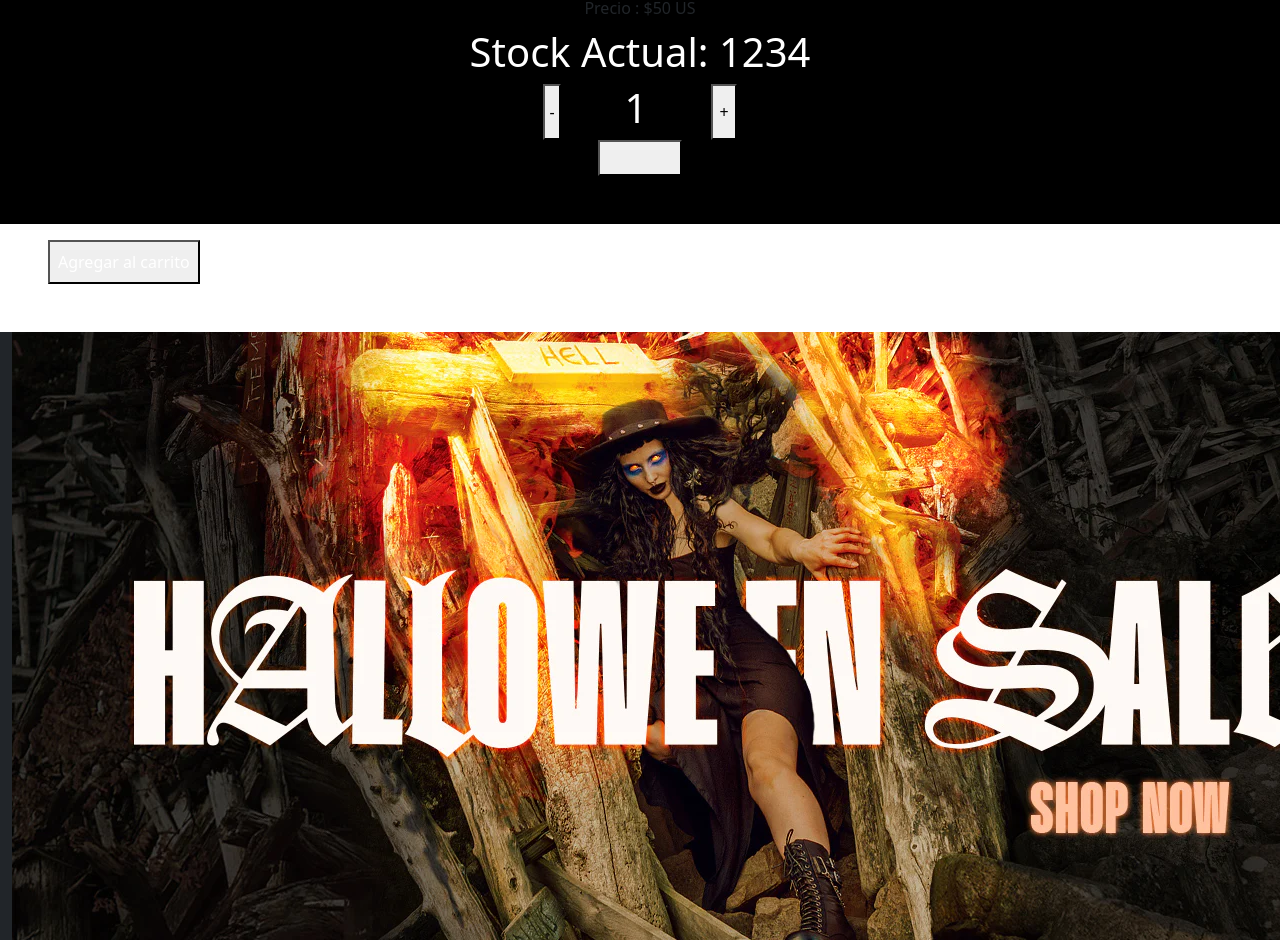
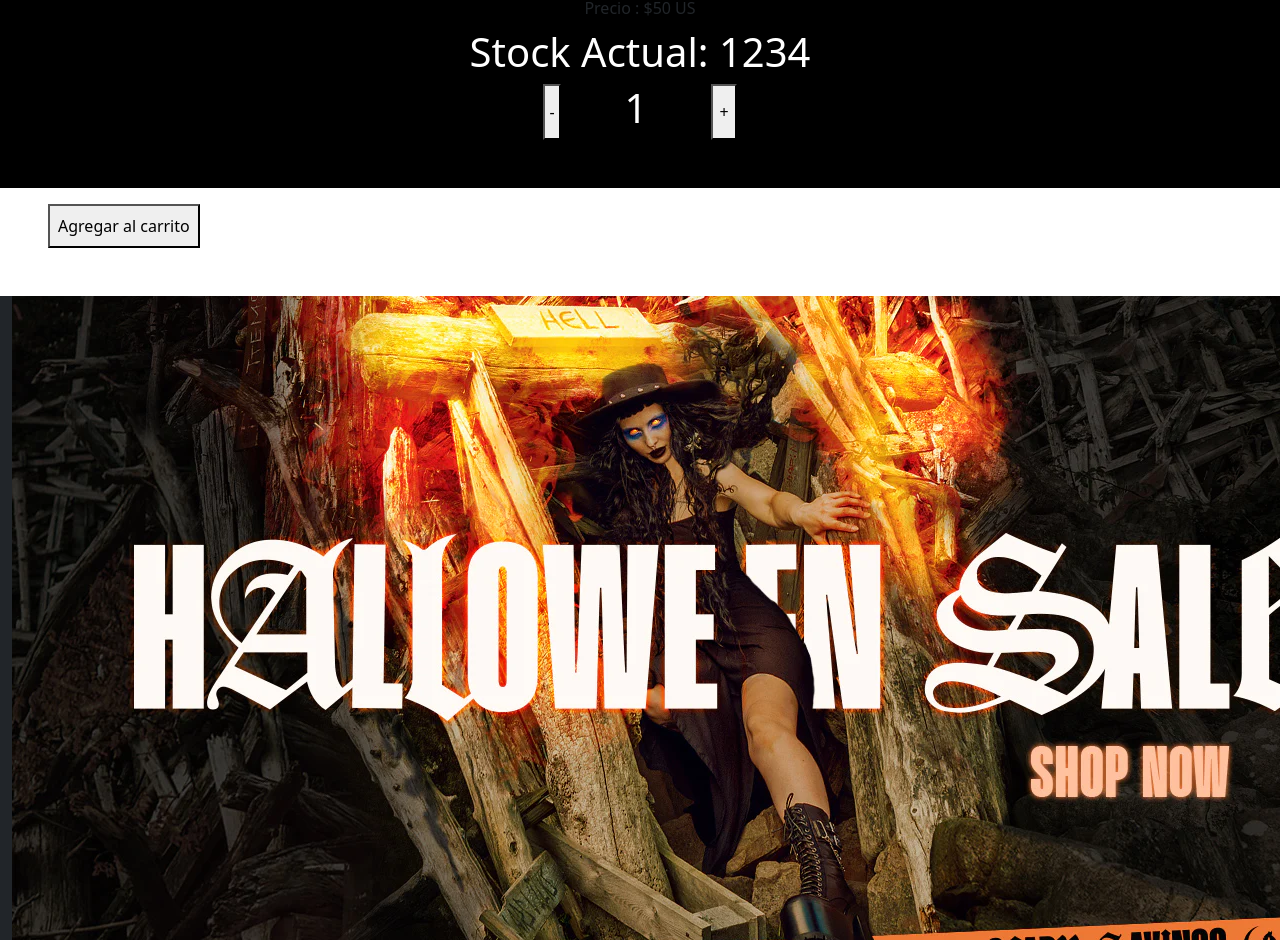
Before and after one commit to rub1lar/reactPreentrega2RubilarSebastian, a React (Create React App) app: page /item/1 in a window 1280 px wide. Shown: the part 1395-2335 px from the top of the page. Built offline with nearby package versions, Linux system fonts and the light colour scheme.

Commit message:
commiteada

```diff
--- a/src/componentes/Items/ItemDetail.js
+++ b/src/componentes/Items/ItemDetail.js
@@ -46,23 +46,23 @@ function ItemDetail(props) {
                     {!cargado ? <ItemCount stock={props.stock} initial={1} funcion={onAdd} />
             :
             <div className=" ml-30 mt-9 fill-neutral-200 flex justify-center">
-            <NavLink to={`/cart`} > <button type="button">
-      <img  src={""}></img> </button> </NavLink>
+       {/*      <NavLink to={`/cart`} > <button type="button">
+      <img  src={""}></img> </button> </NavLink> */}
 </div> }
 
 
-                <div className=" ml-30 mt-9 fill-neutral-200 flex justify-center">
+   {/*              <div className=" ml-30 mt-9 fill-neutral-200 flex justify-center">
             <NavLink to={`/cart`} > <button type="button" className="inline-flex relative items-center p-3 text-sm
                 font-medium text-center text-white  rounded-lg  focus:ring-4 focus:outline-none focus:ring-blue-300 ">
       <img className="h-14 mx-4 cursor-pointer" src="" ></img> </button> </NavLink>
-</div>
+</div>  */}
                 </div>
             </div>
 
             <div className="w-full max-w-sm pt-3 bg-white dark:bg-gray-800 dark:border-gray-700">
 
                 <div className="px-5 pb-5 mt-10">
-                    <button className="text-white font-bold ml-20 mt-6 rounded-full bg-red-700 p-2 hover:bg-red-500" onClick={() => agregarCarrito(props)}> Agregar al carrito</button>
+                    <button className="item-center font-bold ml-20 mt-6 rounded-full bg-red-700 p-2 hover:bg-red-500" onClick={() => agregarCarrito(props)}> Agregar al carrito</button>
 
                 </div>
             </div>
```
Also changed, not shown: src/componentes/footer/315849237_1252088595704568_3411346294653892750_n.jpg (added).
